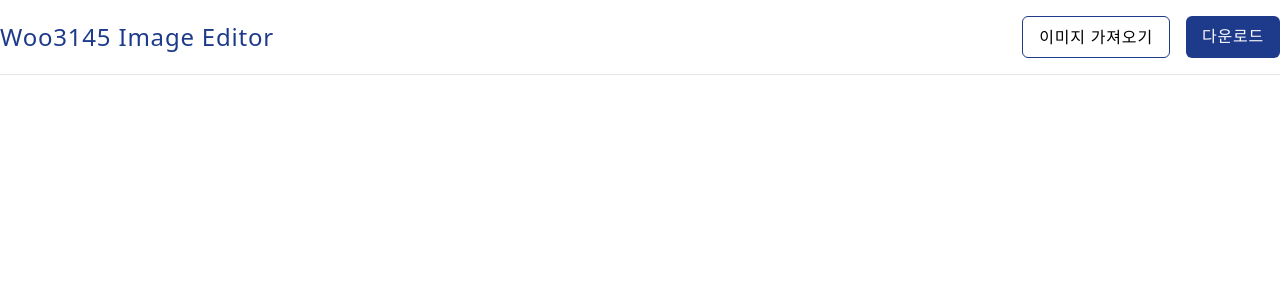
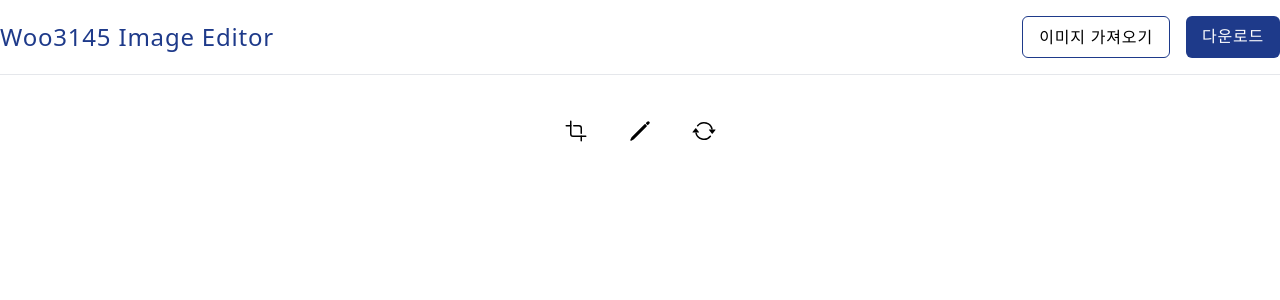
Before and after one commit to woo3145/image-editor-app, a React (Create React App) app: page / in a window 1280 px wide. Shown: the top 300 px of the page. Built offline with nearby package versions, Linux system fonts and the light colour scheme.

Commit message:
Install - react-icons / Work - Controller UI, TooltipIcon Comp

```diff
--- a/package.json
+++ b/package.json
@@ -12,6 +12,7 @@
     "@types/react-dom": "^18.0.6",
     "react": "^18.2.0",
     "react-dom": "^18.2.0",
+    "react-icons": "^4.4.0",
     "react-scripts": "5.0.1",
     "typescript": "^4.8.3",
     "web-vitals": "^2.1.4"
--- a/src/App.tsx
+++ b/src/App.tsx
@@ -1,12 +1,14 @@
 import React from 'react';
+import Controller from './component/Controller';
 import Header from './component/Header';
 
 function App() {
   return (
     <div className="font-light tracking-wider">
       <Header />
-      <div>
+      <div className="max-w-screen-2xl mx-auto py-8">
         {/* Controller */}
+        <Controller />
         {/* Image Editor */}
       </div>
     </div>
--- /dev/null
+++ b/src/component/Controller.tsx
@@ -0,0 +1,30 @@
+import { IoCropOutline, IoPencilOutline } from 'react-icons/io5';
+import { BsArrowRepeat } from 'react-icons/bs';
+import TooltipIcon from './TooltipIcon';
+
+const Controller = () => {
+  return (
+    <ul className="w-full flex items-center justify-center gap-4">
+      <li className="p-3 hover:bg-blue-900 hover:text-white rounded-md cursor-pointer group">
+        <TooltipIcon
+          icon={<IoCropOutline className="text-2xl" />}
+          tooltip={'Crop'}
+        />
+      </li>
+      <li className="p-3 hover:bg-blue-900 hover:text-white rounded-md cursor-pointer group">
+        <TooltipIcon
+          icon={<IoPencilOutline className="text-2xl" />}
+          tooltip={'Draw'}
+        />
+      </li>
+      <li className="p-3 hover:bg-blue-900 hover:text-white rounded-md cursor-pointer group">
+        <TooltipIcon
+          icon={<BsArrowRepeat className="text-2xl" />}
+          tooltip={'Rotate'}
+        />
+      </li>
+    </ul>
+  );
+};
+
+export default Controller;
--- /dev/null
+++ b/src/component/TooltipIcon.tsx
@@ -0,0 +1,25 @@
+import { ReactNode } from 'react';
+
+interface Props {
+  icon: ReactNode;
+  tooltip?: string;
+}
+
+const TooltipIcon = ({ icon, tooltip }: Props) => {
+  console.log(icon);
+  return (
+    <div className="group relative flex justify-center">
+      {icon}
+      {tooltip && (
+        <div
+          className="inline-block absolute invisible group-hover:visible z-10 bottom-10
+         py-1 px-2 text-xs font-medium text-white bg-gray-900 rounded-lg shadow-sm tooltip dark:bg-gray-700"
+        >
+          {tooltip}
+        </div>
+      )}
+    </div>
+  );
+};
+
+export default TooltipIcon;
```
Also changed, not shown: 1 other file (tests, documents, lock files or other folders).
